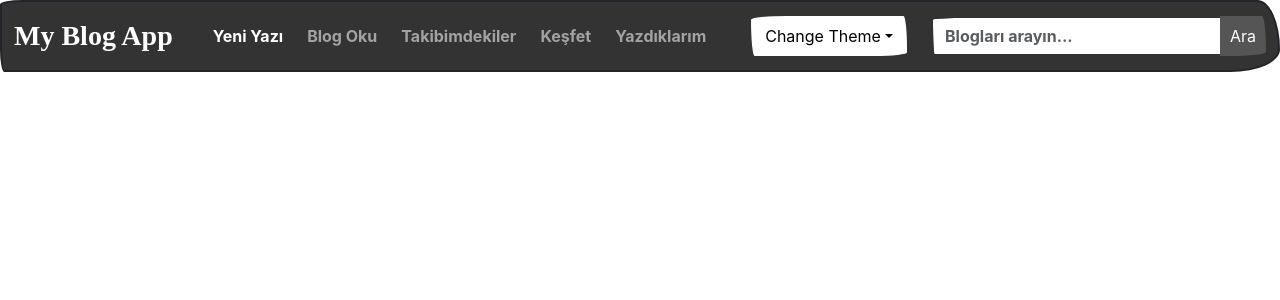
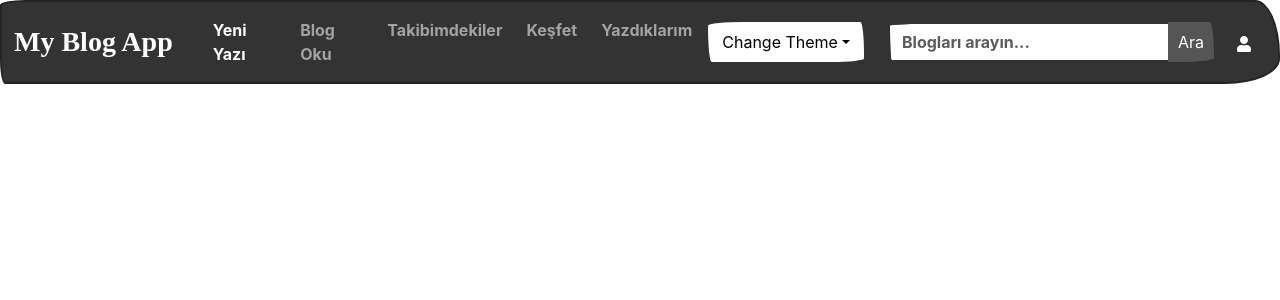
Before and after one commit to burakrzgr/blog-next.js, a Next.js app: page /read in a window 1280 px wide. Shown: the top 300 px of the page. Built offline with nearby package versions, Linux system fonts and the light colour scheme; no server answers; the database is empty; a web font is replaced by a local one.

Commit message:
login logout yapıldı

```diff
--- a/components/navbar.tsx
+++ b/components/navbar.tsx
@@ -1,12 +1,23 @@
 import Router from "next/router";
 import React from "react";
-import { Form,Button } from "react-bootstrap";
+import { Form, Button } from "react-bootstrap";
 import ButtonGroup from 'react-bootstrap/InputGroup';
 import ThemePicker from "./theme-picker";
+import { FaUser, FaCross } from 'react-icons/fa';
+import { useAuth } from "../context/auth-context";
 
-function Navbar({}) {
-    const [seachText,setSearchText] = React.useState("");
-    return(
+
+
+
+function Navbar({ }) {
+    const [seachText, setSearchText] = React.useState("");
+    const { user, logout } = useAuth();
+    async function logoutHandle() {
+        logout();
+        await Router.push("/");
+    }
+
+    return (
         <nav className="navbar navbar-expand-lg navbar-dark bg-primary">
             <div className="container-fluid">
                 <a className="navbar-brand fs-3 fw-bold pe-3" onClick={() => Router.push("/")} role='button'>My Blog App</a>
@@ -21,7 +32,7 @@ function Navbar({}) {
                             </a>
                         </li>
                         <li className="nav-item pe-2">
-                <a className="nav-link"onClick={() => Router.push("/read")} role='button'>Blog Oku</a>
+                            <a className="nav-link" onClick={() => Router.push("/read")} role='button'>Blog Oku</a>
                         </li>
                         <li className="nav-item pe-2">
                             <a className="nav-link" href="#">Takibimdekiler</a>
@@ -36,13 +47,24 @@ function Navbar({}) {
                     <div className="pe-4">
                         <ThemePicker selected="vapor"></ThemePicker>
                     </div>
-            <form className="d-flex" onSubmit={(e) => {e.preventDefault(); Router.push(`/search/${encodeURIComponent(seachText)}`)}}>
+                    <form className="d-flex" onSubmit={(e) => { e.preventDefault(); Router.push(`/search/${encodeURIComponent(seachText)}`) }}>
                         <ButtonGroup >
                             <Form.Control type="text" placeholder="Blogları arayın..." value={seachText} onChange={e => setSearchText(e.target.value)}></Form.Control>
                             <Button variant="secondary" className="ps-2 pe-2" type="submit" >Ara</Button>
                         </ButtonGroup>
                     </form>
                 </div>
+                <div>
+                    <div className="ms-2">
+                        {user && user.uid ?
+                            <Button variant="danger" onClick={() => logoutHandle()}>
+                                <FaCross>Çıkış Yap</FaCross>
+                            </Button> :
+                            <Button variant="primary" onClick={() => Router.push("/login")}>
+                                <FaUser>Giriş Yap</FaUser>
+                            </Button>}
+                    </div>
+                </div>
             </div>
         </nav>
     );
--- a/package.json
+++ b/package.json
@@ -16,6 +16,7 @@
     "react": "18.2.0",
     "react-bootstrap": "^2.5.0",
     "react-dom": "18.2.0",
+    "react-icons": "^4.6.0",
     "react-quill": "^2.0.0",
     "sass": "^1.55.0"
   },
```
Also changed, not shown: 1 other file (tests, documents, lock files or other folders). Lines whose indentation alone changed are shown as unchanged.
